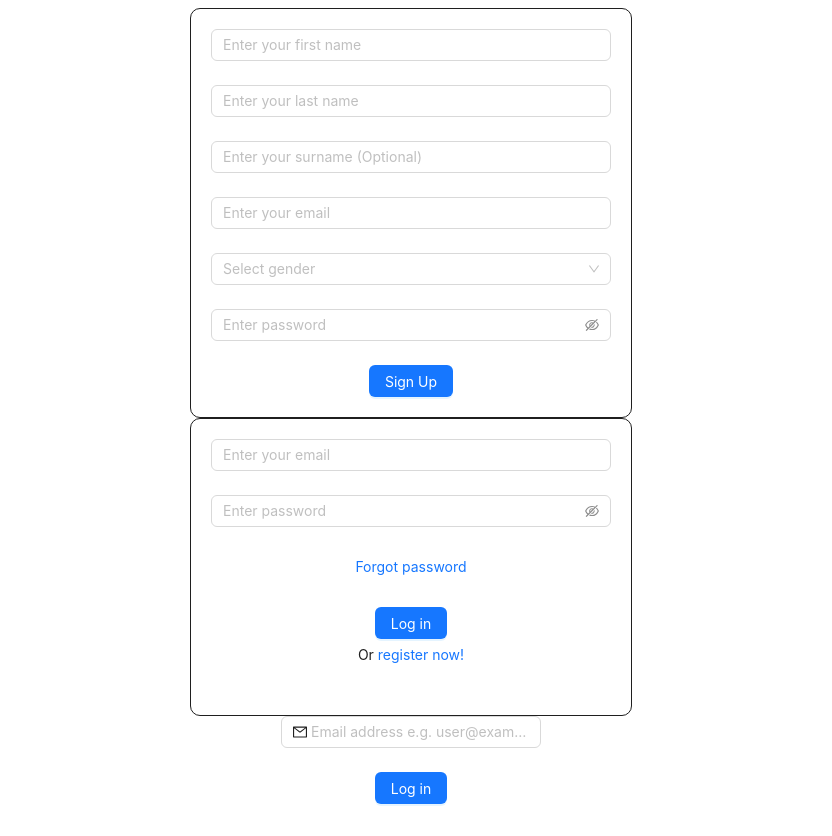
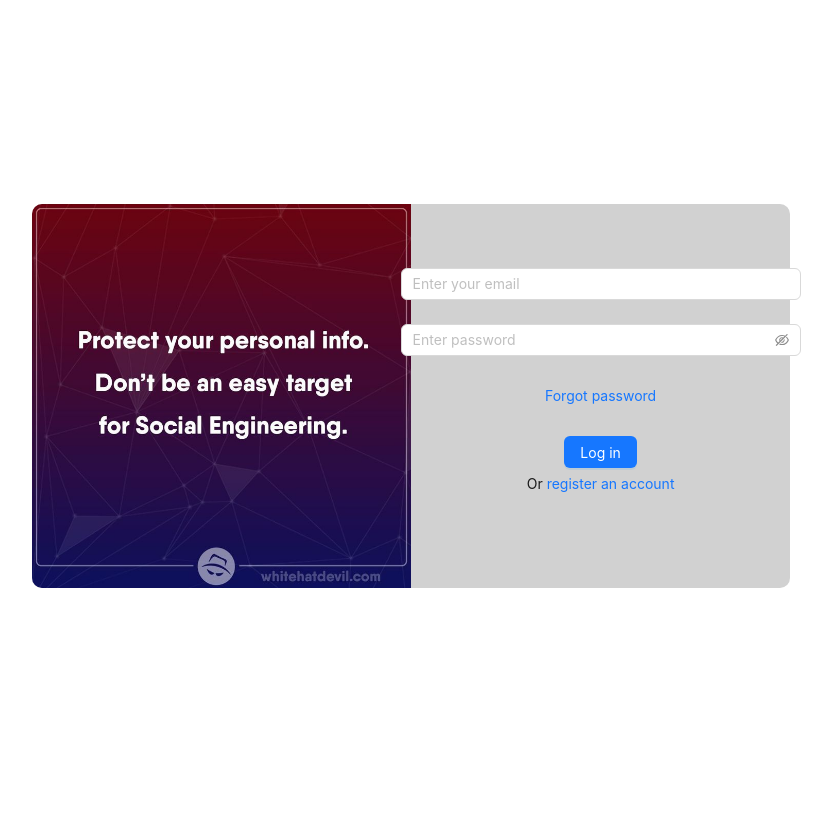
Before and after one commit to usr-0123/CyberAware, a React (Vite) app in the folder client/: page / in a window 1280 px wide. Shown: the whole page, without its empty margins (229-1061 px from the left). After the commit the page ends 800 px from the top, so only its background shows below. Built offline with nearby package versions, Linux system fonts and the light colour scheme.

Commit message:
Work on routes.

```diff
--- a/client/src/App.jsx
+++ b/client/src/App.jsx
@@ -1,11 +1,18 @@
+import React from 'react'
+import { Route, Routes } from 'react-router-dom'
 import './App.css'
 import AuthRoutes from './pages/auth/AuthRoutes.jsx'
+import Dashboard from './layout/Dashboard.jsx'
 
 function App() {
 
   return (
     <>
-      <AuthRoutes />
+      <Routes>
+        <Route path='/*' element={<AuthRoutes />} />
+        <Route path='/dashboard' element={<Dashboard />} />
+      </Routes>
+
     </>
   )
 }
--- /dev/null
+++ b/client/src/layout/Dashboard.jsx
@@ -0,0 +1,7 @@
+const Dashboard = () => {
+    return (
+        <>Dashboard</>
+    )
+}
+
+export default Dashboard;
--- a/client/src/pages/auth/AuthRoutes.jsx
+++ b/client/src/pages/auth/AuthRoutes.jsx
@@ -1,14 +1,21 @@
-import ForgotPassword from "./ForgotPassword";
-import LoginPage from "./LoginPage";
-import RegisterPage from "./RegisterPage";
+import { Route, Routes } from 'react-router-dom'
+import './authStyles.scss'
+import React, { lazy } from 'react';
+const ForgotPassword = lazy(() => import("./ForgotPassword"));
+const LoginPage = lazy(() => import("./LoginPage"));
+const RegisterPage = lazy(() => import("./RegisterPage"));
 
 const AuthRoutes = () => {
+
     return (
-        <>
-            <RegisterPage />
-            <LoginPage />
-            <ForgotPassword />
-        </>
+        <div className="master">
+            <Routes>
+                <Route index element={<LoginPage />} />
+                <Route path="/login" element={<LoginPage />} />
+                <Route path="/register" element={<RegisterPage />} />
+                <Route path="/forgot-password" element={<ForgotPassword />} />
+            </Routes>
+        </div>
     )
 };
 
--- a/client/src/pages/auth/ForgotPassword.jsx
+++ b/client/src/pages/auth/ForgotPassword.jsx
@@ -1,10 +1,13 @@
 import { Button, Form, Input } from "antd";
 import { MailOutlined } from '@ant-design/icons';
 import { useSendOTPMutation } from "../../services/usersApi";
+import './authStyles.scss'
+import { useNavigate } from "react-router-dom";
 
 const ForgotPassword = () => {
     const [forgetPassword, { isLoading }] = useSendOTPMutation()
-    const onFinish = async(e) => {
+    const navigate = useNavigate();
+    const onFinish = async (e) => {
         try {
             if (e) {
                 const response = await forgetPassword(e)
@@ -23,7 +26,8 @@ const ForgotPassword = () => {
         <div className='mainLayout'>
             <Form
                 name="normal_login"
-                className="login-form"
+                className="authForm"
+                style={{borderRadius:"10px"}}
                 initialValues={{
                     remember: true,
                 }}
@@ -31,6 +35,7 @@ const ForgotPassword = () => {
             >
                 <Form.Item
                     name="emailAddress"
+                    className='formItem'
                     rules={[
                         {
                             required: true,
@@ -38,10 +43,15 @@ const ForgotPassword = () => {
                         },
                     ]}
                 >
-                    <Input style={{ display: 'flex', alignItems: 'center' }} prefix={<MailOutlined className="site-form-item-icon" />} placeholder="Email address e.g. user@example.com" />
+                    <Input style={{ display: 'flex', alignItems: 'center' }} prefix={<MailOutlined />} placeholder="Email address e.g. user@example.com" className='formInput' />
                 </Form.Item>
-                <Form.Item style={{ display: 'flex', justifyContent: 'center' }}>
-                    <Button type="primary" htmlType="submit" className="login-form-button" disabled={isLoading} loading={isLoading} > {isLoading ? 'Please wait...' : 'Log in'} </Button>
+                <Form.Item className='formButton'>
+                    <Button type="primary" htmlType="submit" className="submitButton" disabled={isLoading} loading={isLoading} > {isLoading ? 'Please wait...' : 'Submit'} </Button>
+                </Form.Item>
+                <Form.Item
+                    className='formItem'
+                >
+                    Or <a href="" onClick={()=>navigate("/login",{replace: true})}>login</a>
                 </Form.Item>
             </Form>
         </div>
--- a/client/src/pages/auth/LoginPage.jsx
+++ b/client/src/pages/auth/LoginPage.jsx
@@ -3,14 +3,21 @@ import './authStyles.scss'
 import { Button, Form, Input } from 'antd';
 import { validatePasswordPattern } from '../../helpers/validator';
 import { authenticate } from '../../services/userServices';
+import barner from '../../assets/post1.jpg'
+import { useNavigate } from 'react-router-dom';
 
 const LoginPage = () => {
+    const navigate = useNavigate()
 
     return (
         <div className='mainLayout'>
+            <div className='image' style={{borderRadius:"10px 0 0 10px"}}>
+                <img src={barner} alt="barner" />
+            </div>
             <Form
                 onFinish={(e) => authenticate(e)}
                 className="authForm"
+                style={{borderRadius:"0 10px 10px 0"}}
                 initialValues={{
                     remember: true,
                 }}
@@ -45,9 +52,7 @@ const LoginPage = () => {
                 <Form.Item
                     className='formItem'
                 >
-                    <a className="login-form-forgot" href="">
-                        Forgot password
-                    </a>
+                    <a href="" onClick={()=>navigate("/forgot-password",{replace: true})}> Forgot password </a>
                 </Form.Item>
 
                 <Form.Item className='formButton' >
@@ -58,7 +63,7 @@ const LoginPage = () => {
                 <Form.Item
                     className='formItem'
                 >
-                    Or <a href="">register now!</a>
+                    Or <a href="" onClick={()=>navigate("/register",{replace: true})}> register an account </a>
                 </Form.Item>
             </Form>
         </div>
--- a/client/src/pages/auth/RegisterPage.jsx
+++ b/client/src/pages/auth/RegisterPage.jsx
@@ -3,17 +3,22 @@ import './authStyles.scss'
 import { Button, Form, Input, Select, } from 'antd';
 import { validateNameLength, validatePasswordPattern } from '../../helpers/validator';
 import { register } from '../../services/userServices';
+import barner from '../../assets/post1.jpg'
+import { useNavigate } from 'react-router-dom';
 
 const genderOptions = [
     { label: 'Male', value: 'male' },
     { label: 'Female', value: 'feMale' }
 ]
 
-const RegisterPage = () => (
+const RegisterPage = () => {
+    const navigate = useNavigate()
+    return (
         <div className='mainLayout'>
             <Form
                 onFinish={(e) => register(e)}
                 className='authForm'
+                // style={{borderRadius:"10px 0 0 10px"}}
                 initialValues={{
                     remember: true,
                 }}
@@ -101,8 +106,17 @@ const RegisterPage = () => (
                 >
                     <Button type="primary" className='submitButton' htmlType="submit"> Sign Up </Button>
                 </Form.Item>
+                <Form.Item
+                    className='formItem'
+                >
+                    Or <a href="" onClick={() => navigate("/login", { replace: true })}> login </a>
+                </Form.Item>
             </Form>
+            <div className='image'>
+                <img src={barner} alt="barner" />
+            </div>
         </div>
     )
+}
 
 export default RegisterPage;
--- a/client/src/pages/auth/authStyles.scss
+++ b/client/src/pages/auth/authStyles.scss
@@ -1,28 +1,36 @@
-.mainLayout {
+.master {
     display: flex;
     flex-direction: column;
     align-items: center;
-    justify-items: center;
+    justify-content: center;
+    height: 97vh;
+}
+
+.mainLayout {
+    display: flex;
+    align-items: center;
+    justify-content: center;
     width: 100%;
 
     .authForm {
-        width: fit-content;
+        background-color: #d1d1d1;
+        border-radius: 10px 0 0 10px;
+        width: 30%;
+        height: 100%;
         display: flex;
         flex-direction: column;
         align-items: center;
         justify-content: center;
-        border: 1px solid;
-        border-radius: 10px;
         padding: 20px;
         align-self: center;
 
-        .formItem{
+        .formItem {
             width: 400px;
             display: flex;
             align-items: center;
             justify-content: center;
 
-            .formInput{
+            .formInput {
                 width: 400px;
             }
         }
@@ -35,4 +43,20 @@
             justify-content: center;
         }
     }
+
+    .image {
+        width: 30%;
+        height: 100%;
+        background-color: #d1d1d1;
+        border-radius: 0 10px 10px 0;
+
+        img {
+            max-width: 100%;
+            height: 100%;
+            border-radius: 0 10px 10px 0;
+            background-size: cover;
+            background-position: center;
+            border-radius: 10px 0 0 10px;
+        }
+    }
 }
```
Also changed, not shown: client/src/assets/post1.jpg (added), client/src/assets/post2.jpg (added). Lines whose indentation alone changed are shown as unchanged.
